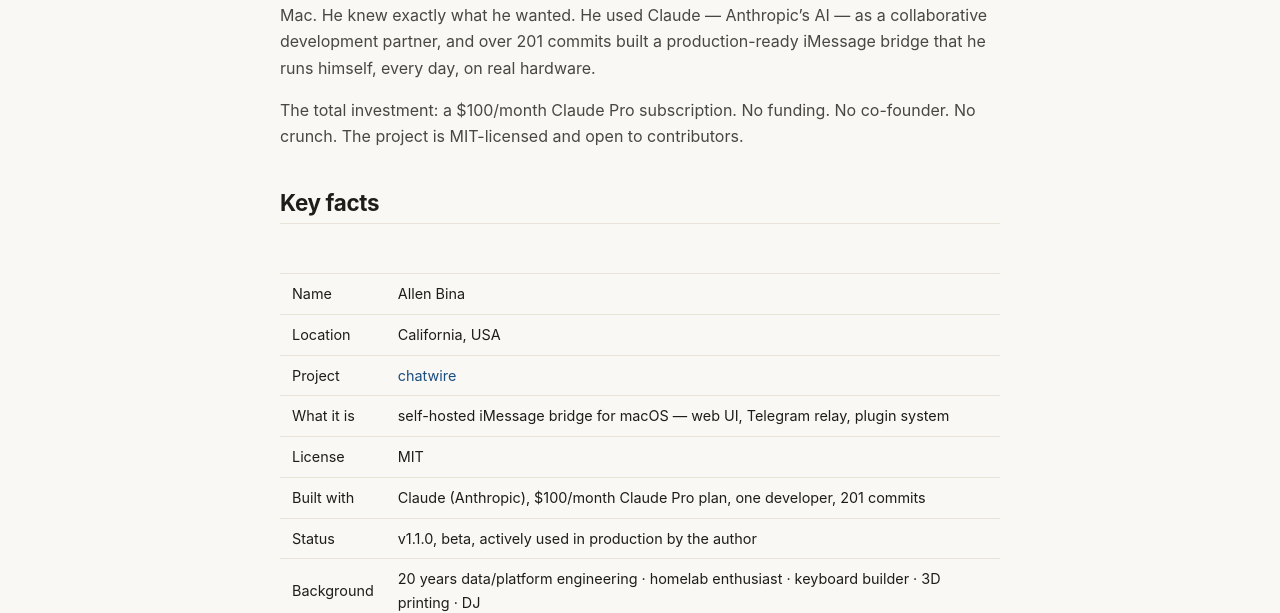
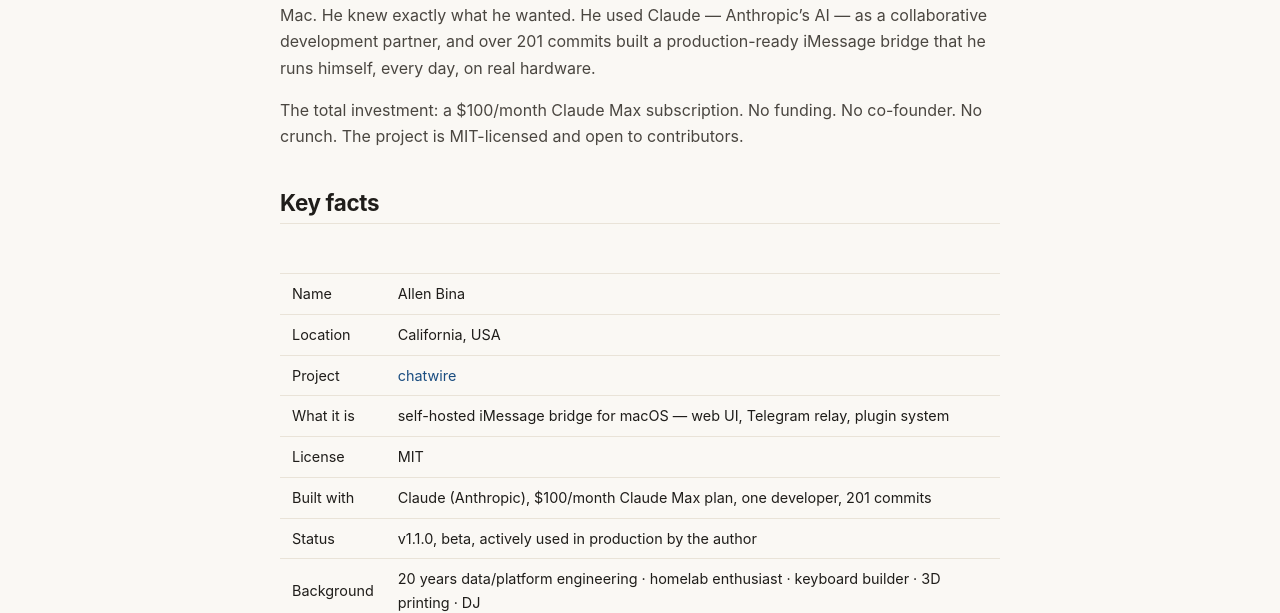
Before and after one commit to allenbina/allenbina.github.io, a Jekyll site: the page built from press.md, in a window 1280 px wide and 900 px high, scrolled down 1125 px. Shown: the part 160-773 px from the top of the window. Built offline with Jekyll 4.4.1, drawn with Linux system fonts in a browser that asks for light colours.

Commit message:
Fix Claude Pro → Claude Max across personal site ($100/mo is Max, not Pro)

```diff
--- a/press.md
+++ b/press.md
@@ -30,7 +30,7 @@ Outside of work, Allen runs a homelab that most people would describe as excessi
 
 When chatwire came out of that background, the origin story was straightforward: Allen wanted to read his iMessages from anywhere, without installing a dedicated phone app, without routing through a third-party relay server, and without running a GUI application on his Mac. He knew exactly what he wanted. He used Claude — Anthropic's AI — as a collaborative development partner, and over 201 commits built a production-ready iMessage bridge that he runs himself, every day, on real hardware.
 
-The total investment: a $100/month Claude Pro subscription. No funding. No co-founder. No crunch. The project is MIT-licensed and open to contributors.
+The total investment: a $100/month Claude Max subscription. No funding. No co-founder. No crunch. The project is MIT-licensed and open to contributors.
 
 ## Key facts
 
@@ -41,7 +41,7 @@ The total investment: a $100/month Claude Pro subscription. No funding. No co-fo
 | Project | [chatwire](https://github.com/allenbina/chatwire) |
 | What it is | self-hosted iMessage bridge for macOS — web UI, Telegram relay, plugin system |
 | License | MIT |
-| Built with | Claude (Anthropic), $100/month Claude Pro plan, one developer, 201 commits |
+| Built with | Claude (Anthropic), $100/month Claude Max plan, one developer, 201 commits |
 | Status | v1.1.0, beta, actively used in production by the author |
 | Background | 20 years data/platform engineering · homelab enthusiast · keyboard builder · 3D printing · DJ |
 
```
Also changed, not shown: about.md (+1 -1 lines).
